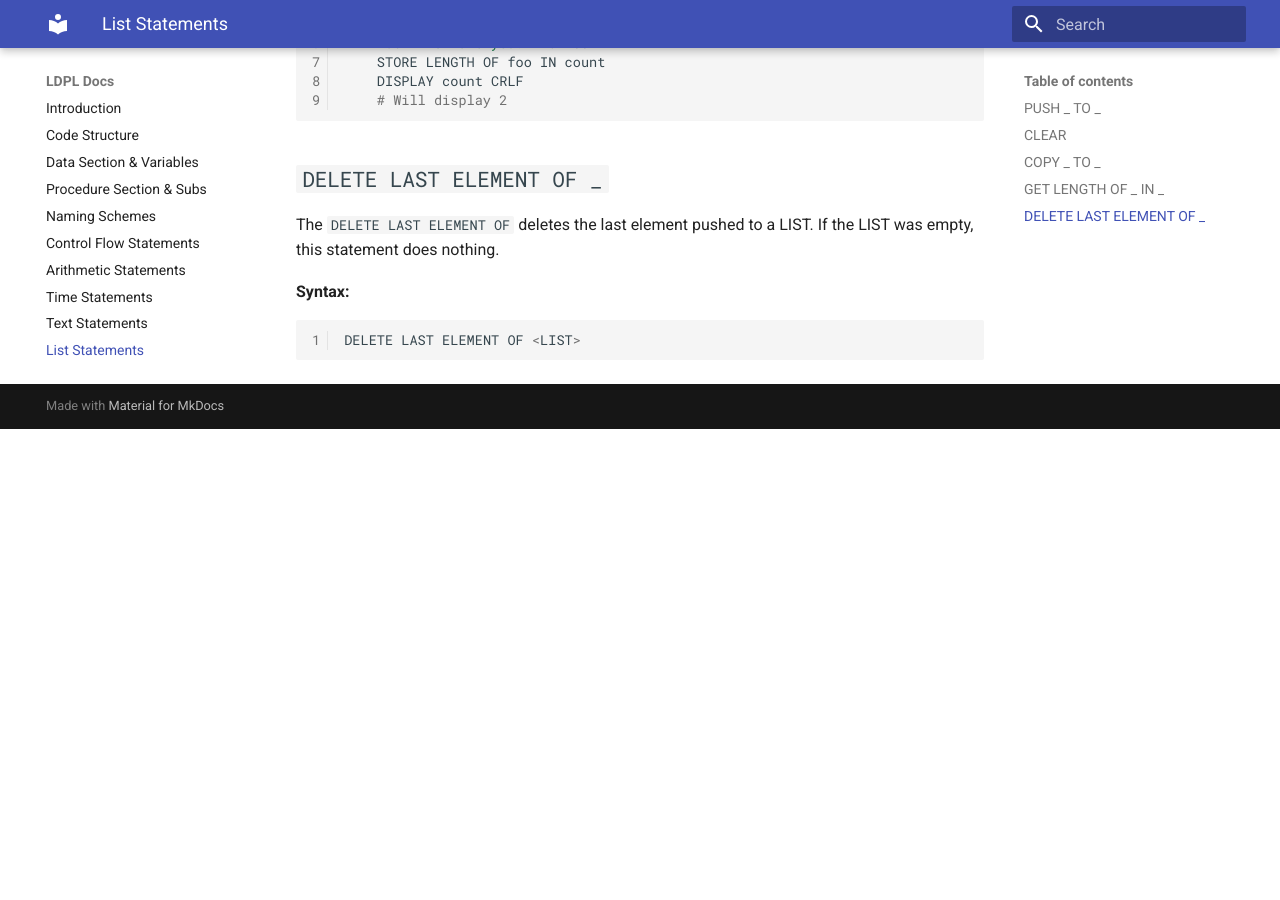
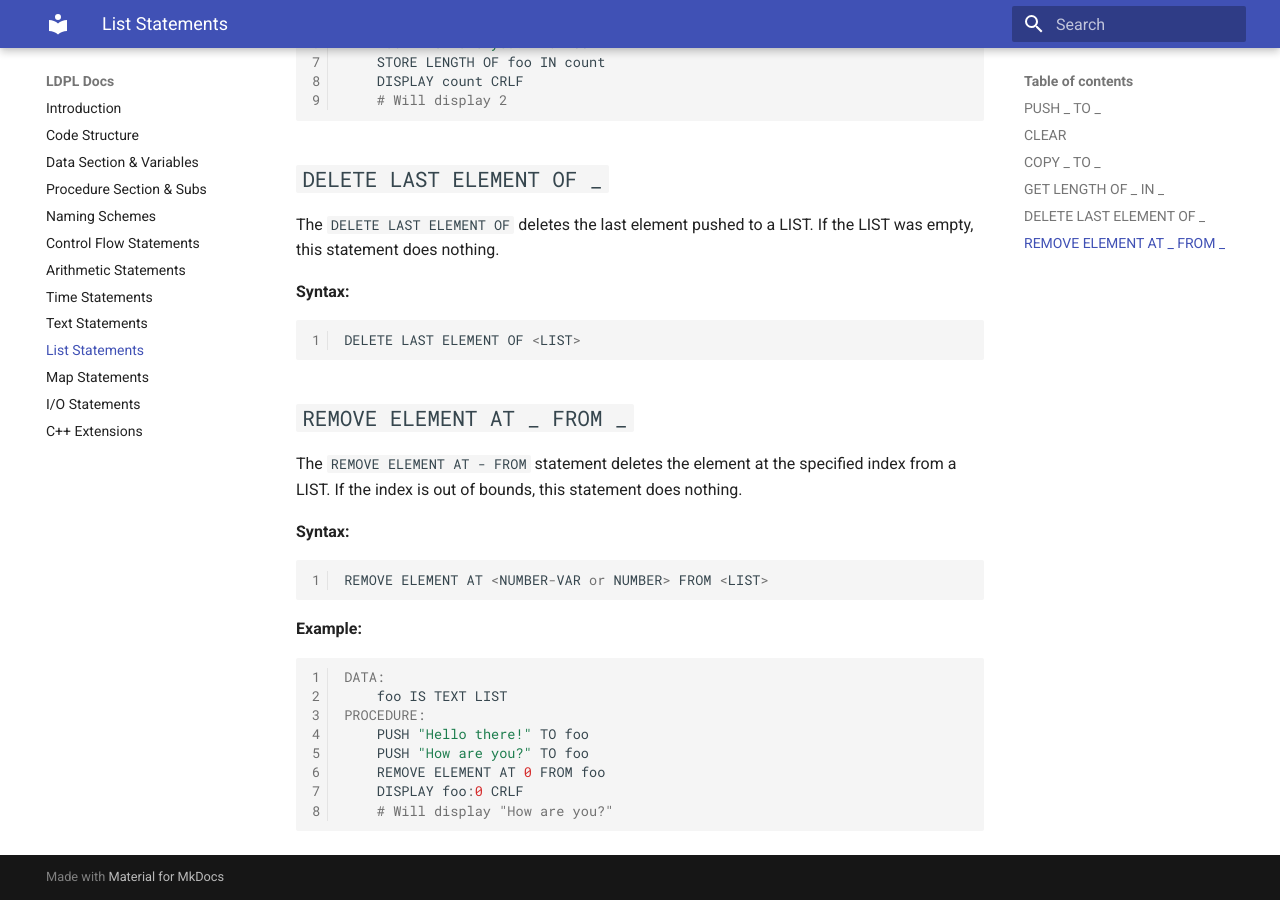
Before and after one commit to Lartu/ldpl, an MkDocs documentation site: the page built from docs/list.md, in a window 1280 px wide and 900 px high, scrolled down 1978 px. Built offline with MkDocs 1.6.1 and Material for MkDocs 9.7.7, drawn with Linux system fonts in a browser that asks for light colours; before the commit the page ends 2407 px from its top, so only the background shows below that.

Commit message:
Added `REMOVE ELEMENT AT _ FROM _` statement`

````diff
--- a/docs/list.md
+++ b/docs/list.md
@@ -95,3 +95,26 @@
 ```coffeescript
 DELETE LAST ELEMENT OF <LIST>
 ```
+
+## `REMOVE ELEMENT AT _ FROM _`
+
+The `REMOVE ELEMENT AT - FROM` statement deletes the element at the specified index from a LIST. If the index is out of bounds, this statement does nothing.
+
+**Syntax:**
+
+```coffeescript
+REMOVE ELEMENT AT <NUMBER-VAR or NUMBER> FROM <LIST>
+```
+
+**Example:**
+
+```coffeescript
+DATA:
+	foo IS TEXT LIST
+PROCEDURE:
+	PUSH "Hello there!" TO foo
+	PUSH "How are you?" TO foo
+	REMOVE ELEMENT AT 0 FROM foo
+	DISPLAY foo:0 CRLF
+	# Will display "How are you?"
+```
````
Also changed, not shown: 1 other file.
